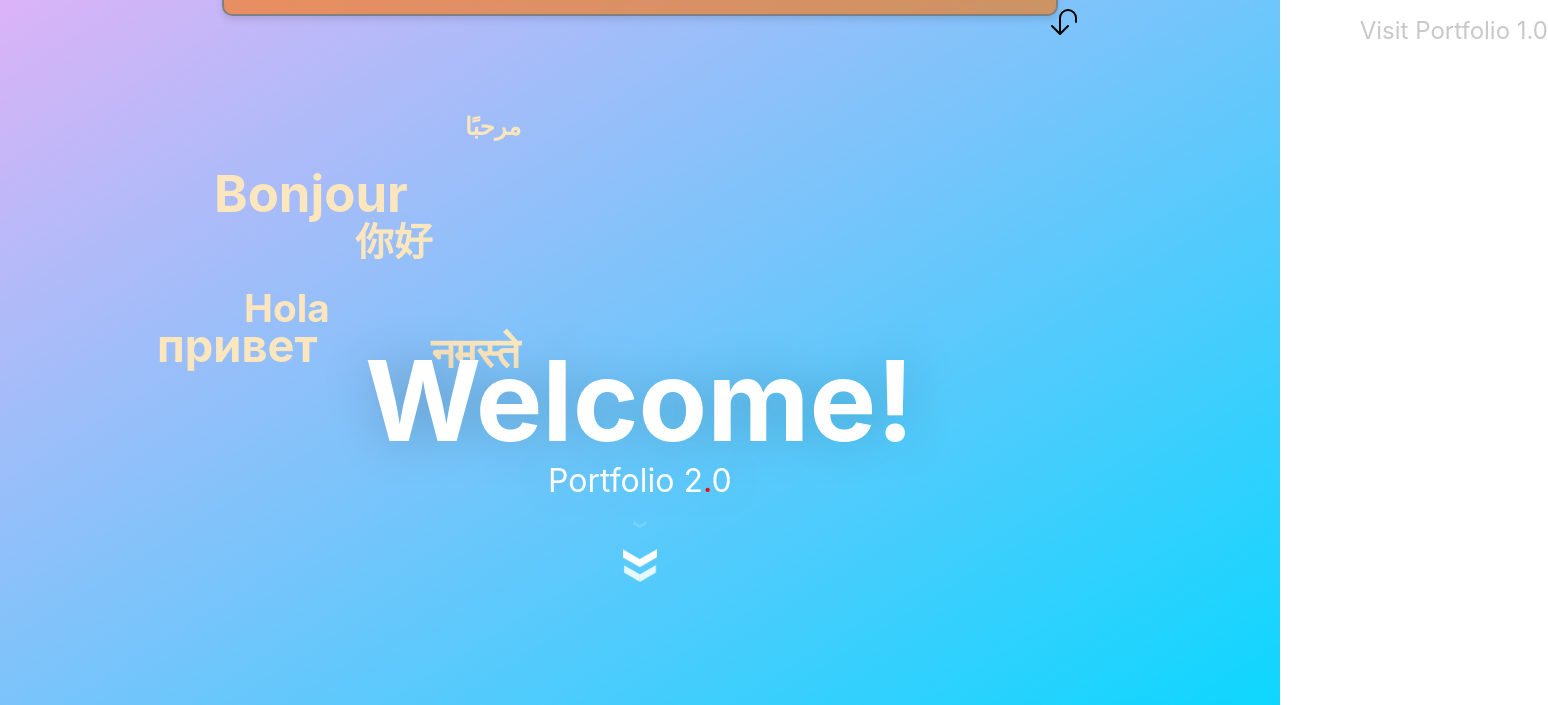
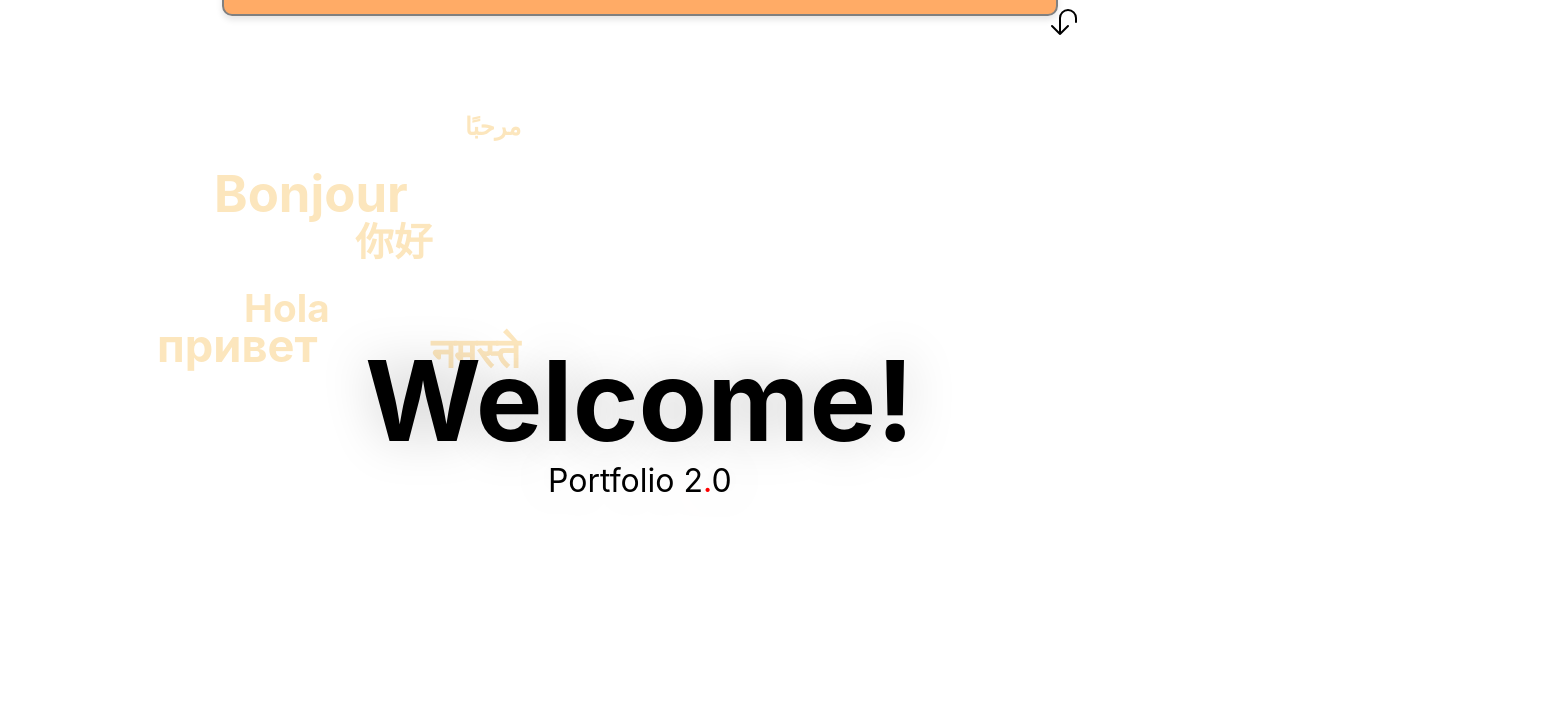
Before and after one commit to Pritesh2k/Bali-Website, a React (Create React App) app: page / in a window 1280 px wide. Shown: the top 705 px of the page, 1548 px wide, since content can reach past the window. Built offline with nearby package versions, Linux system fonts and the light colour scheme.

Commit message:
update to hero

```diff
--- a/src/Components/CSS/nav.css
+++ b/src/Components/CSS/nav.css
@@ -134,3 +134,8 @@
     margin-bottom: -1.5rem; /* Optional: adds some spacing from the bottom */
     margin-right: -1.5rem; /* Optional: adds some spacing from the right */
 }
+
+.link-to-port a{
+    color: rgb(116, 23, 0);
+    text-decoration: none;
+}
--- a/src/Components/Nav.js
+++ b/src/Components/Nav.js
@@ -25,6 +25,9 @@ function Nav() {
         <li onClick={() => scrollToSection('section-2')}>Skills</li>
         <li onClick={() => scrollToSection('section-3')}>Projects</li>
         <li onClick={() => scrollToSection('section-4')}>Contact</li>
+        <li className='link-to-port'>
+          <a href="https://master.d1miri9ffluv3o.amplifyapp.com/" target="_blank" rel="noopener noreferrer">1.0</a>
+        </li>
       </ul>
       <a onClick={handleNavToggle} className={isNavVisible ? '' : 'rotated'}>
         <svg xmlns="http://www.w3.org/2000/svg" fill="none" viewBox="0 0 24 24" strokeWidth={1.5} stroke="currentColor" className="size-6">
--- a/src/Home/CSS/hero.css
+++ b/src/Home/CSS/hero.css
@@ -17,42 +17,35 @@
     flex-direction: column;
     width: 100vw;
     height: 100vh;
-    background: linear-gradient(to bottom right, #dbb3f7, #00d9ff);
+    /* background: linear-gradient(to bottom right, #dbb3f7, #00d9ff); */
     position: relative;
   }
 
   .hero-container .quad-BL h1 {
-    color: white;
+    color: rgb(0, 0, 0);
     font-size: 7rem;
     opacity: 0;
     z-index: 10; /* Ensure h1 is above h2 elements */
     text-shadow: 0px 0px 50px rgba(0, 0, 0, 0.205);
-    animation: popOut 1s ease-out forwards;
-    animation-delay: 2s;
+    animation: popOut 0.8s ease-out forwards;
+    animation-delay: 0.5s;
   }
 
-  .hero-container .quad-BL text,
-  .hero-container .quad-BL .made-by {
-    color: white;
+  .hero-container .quad-BL text {
+    color: rgb(0, 0, 0);
     position: absolute;
     font-size: 2rem;
     margin-top: 10rem;
     opacity: 0;
     z-index: 10;
     text-shadow: 0px 0px 50px rgba(0, 0, 0, 0.205);
-    animation: popOut 1s ease-out forwards;
-    animation-delay: 3s;
+    animation: popOut 0.8s ease-out forwards;
+    animation-delay: 1s;
   }
 
-  .hero-container .quad-BL text span{
+  .hero-container .quad-BL text span {
     color: red;
     text-shadow: 0px 0px 50px rgb(255, 0, 0);
-  }
-
-  .hero-container .quad-BL .made-by {
-    bottom: 3rem;
-    right: 3rem;
-    animation-delay: 4s;
   }
 
   .hero-container .quad-BL h2 {
@@ -60,7 +53,7 @@
     font-size: 2rem;
     opacity: 0;
     transform: scale(0) translateY(0);
-    animation: popOut 1s ease-out forwards;
+    animation: popOut 0.8s ease-out forwards;
     color: rgb(252, 230, 189);
     z-index: 5; /* Ensure h2 is below h1 */
   }
@@ -89,9 +82,8 @@
     width: 10vw;
     height: 10vh;
     opacity: 0;
-
-    animation: popOut 1s ease-out forwards;
-    animation-delay: 5s;
+    animation: popOut 0.8s ease-out forwards;
+    animation-delay: 1.5s;
   }
 
   .hero-container .quad-BL .container .chevron {
@@ -100,16 +92,16 @@
     height: calc(var(--base) * 0.8);
     opacity: 0;
     transform: scale(0.3);
-    animation: move-chevron 3s ease-out infinite;
+    animation: move-chevron 1s ease-out infinite;
     z-index: 10;
   }
 
   .hero-container .quad-BL .container .chevron:first-child {
-    animation: move-chevron 3s ease-out 1s infinite;
+    animation: move-chevron 1s ease-out 0.5s infinite;
   }
 
   .hero-container .quad-BL .container .chevron:nth-child(2) {
-    animation: move-chevron 3s ease-out 2s infinite;
+    animation: move-chevron 1s ease-out 1s infinite;
   }
 
   .hero-container .quad-BL .container .chevron:before,
@@ -151,39 +143,36 @@
     }
   }
 
-  .hero-container .quad-BL a{
-    position: absolute;
+  @keyframes slide-in-left {
+    0% {
+      transform: translateX(500px);
+    }
 
-    top: 1rem;
-    right: 1rem;
-
-    color: grey;
-    font-size: 1.5rem;
-    text-decoration: none;
-
-    animation: slide-in-left 2s ease-out 1s forwards;
-    animation-delay: 5.5s;
-    opacity: 0;
+    100% {
+      opacity: 1;
+      transform: translateX(0px);
+    }
   }
 
-  .hero-container .quad-BL a:hover{
+  .hero-container .quad-BL .made-by {
+    position: absolute;
+    right: 2rem;
+    bottom: 2rem;
     transition: 0.5s ease-in-out;
     font-weight: 600;
     letter-spacing: 0.1rem;
     color: rgb(0, 0, 0);
     font-size: 1.5rem;
-    background-color: rgb(255, 63, 63);
+    background-color: rgb(255, 149, 63);
     border-radius: 10px;
     padding: 1rem;
+    animation: slide-in-left 1.5s ease-out 1s forwards;
+    animation-delay: 1.5s;
+    opacity: 0;
   }
 
-  @keyframes slide-in-left {
-    0%{
-        transform: translateX(500px);
-    }
-
-    100%{
-        opacity: 1;
-        transform: translateX(0px);
-    }
+  .hero-container .quad-BL .made-by:hover {
+    color: white;
+    background: linear-gradient(39deg, rgb(255, 30, 0) 0%, rgba(255, 184, 0, 1) 100%);
+    transition: 0.5s ease-in-out;
   }
--- a/src/Home/Main/Hero.js
+++ b/src/Home/Main/Hero.js
@@ -58,6 +58,17 @@ function Hero() {
         });
     }, []);
 
+    // Function to scroll to a specific section
+    const scrollToSection = (sectionId) => {
+        const section = document.getElementById(sectionId);
+        if (section) {
+            section.scrollIntoView({
+                behavior: 'smooth',
+                block: 'start',
+            });
+        }
+    };
+
     return (
         <div className='hero-container'>
             <div className='quad-BL'>
@@ -69,14 +80,14 @@ function Hero() {
                 <h2>नमस्ते</h2>
                 <h2>привет</h2>
                 <h2>مرحبًا</h2>
-                <div className='made-by'>ℳ𝒶𝒹ℯ 𝒷𝓎 𝒫𝓇𝒾𝓉ℯ𝓈𝒽</div>
-                <div class="container">
-                    <div class="chevron"></div>
-                    <div class="chevron"></div>
-                    <div class="chevron"></div>
+                <div className="container">
+                    <div className="chevron"></div>
+                    <div className="chevron"></div>
+                    <div className="chevron"></div>
                 </div>
-                <a href="https://master.d1miri9ffluv3o.amplifyapp.com/" target="_blank">Visit Portfolio 1.0</a>
+                <a className='made-by' onClick={() => scrollToSection('section-2')}>Next</a> {/* Scroll to section-2 */}
             </div>
+
         </div>
     );
 }
--- a/src/Home/Main/Home.js
+++ b/src/Home/Main/Home.js
@@ -3,6 +3,7 @@ import '../CSS/home.css';
 
 import Nav from '../../Components/Nav';
 import Hero from './Hero';
+import Skills from './Skills';
 
 function Home() {
   return (
@@ -13,7 +14,7 @@ function Home() {
           <Hero/>
         </section>
         <section className='section section-2' id='section-2'>
-          <h1>Section 2</h1>
+          <Skills/>
         </section>
         <section className='section section-3' id='section-3'>
           <h1>Section 3</h1>
--- /dev/null
+++ b/src/Home/Main/Skills.js
@@ -0,0 +1,14 @@
+import React from 'react'
+import '../CSS/skills.css'
+
+import Cloud from '../../Images/cloud.png'
+
+function Skills() {
+  return (
+    <div>
+        <div className='card-container'>hi</div>
+    </div>
+  )
+}
+
+export default Skills
```
Also changed, not shown: src/Home/CSS/skills.css (added), src/Images/cloud.png (added).
